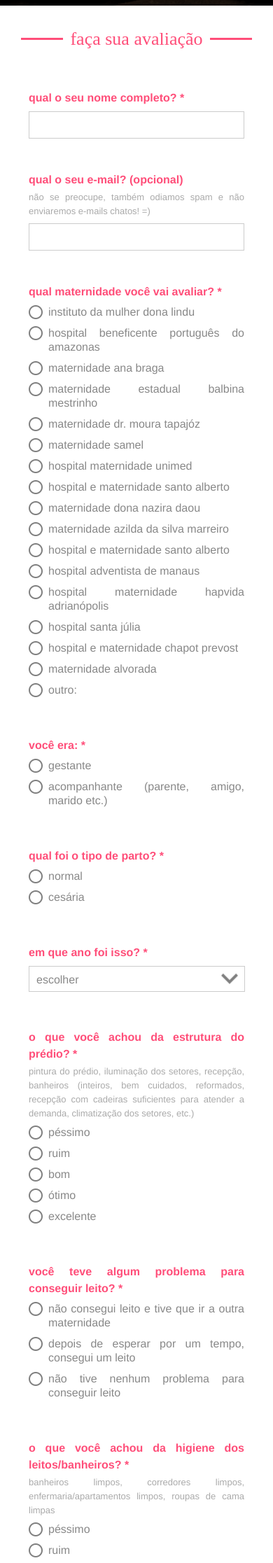
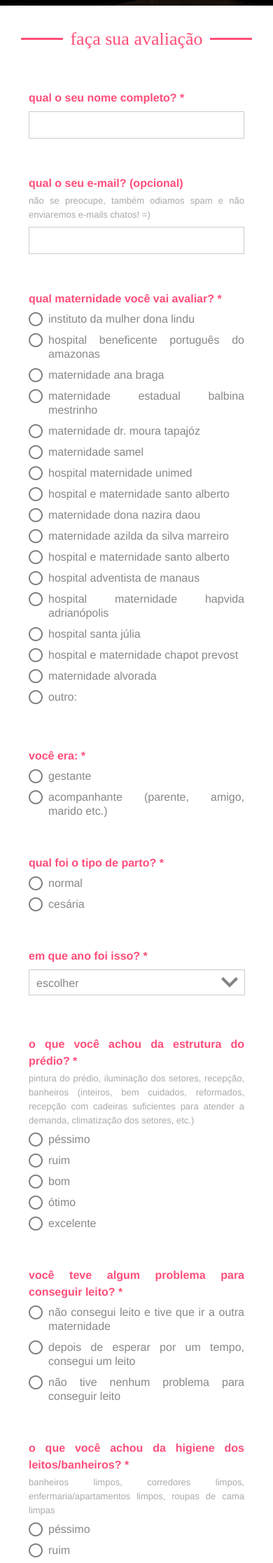
Before and after one commit to maternidadesmanaus/maternidadesmanaus.github.io, a Jekyll site: the page built from index.html, in a window 390 px wide. Shown: the part 675-2908 px from the top of the page at 70% size. Built offline with Jekyll 4.4.1, drawn with Linux system fonts in a browser that asks for light colours; some web fonts are replaced.

Commit message:
Ajustes no layout responsivo

```diff
--- a/_sass/_layout.scss
+++ b/_sass/_layout.scss
@@ -88,7 +88,6 @@
  * Sections
  */
 .section {
-    /*background-color: #fff;*/
     color: #888;
     font-family: Helvetica, Arial, sans-serif;
     text-align: center;
@@ -233,7 +232,6 @@
                 display: block;
                 line-height: 45px;
                 text-align: center !important;
-                text-align: left;
                 font-family: "MontSerrat";
                 font-size: 22px;
 
--- a/_sass/_responsive.scss
+++ b/_sass/_responsive.scss
@@ -157,6 +157,10 @@
         &.selected {
             background-position: 0 -67px !important;
         }
+
+        &:last-child {
+            margin-bottom: 0;
+        }
     }
 
     .freebirdMaterialSelectPaperselectOptionSeparator {
@@ -240,6 +244,7 @@
 
         .copyright {
             text-align: center;
+            line-height: 19px;
         }
 
         i {
@@ -267,7 +272,7 @@
 
 @include media-query(500px) {
     .freebirdFormviewerViewItemsItemItem {
-        margin-bottom: 15px;
+        margin-bottom: 20px;
     }
 
     .section {
```
